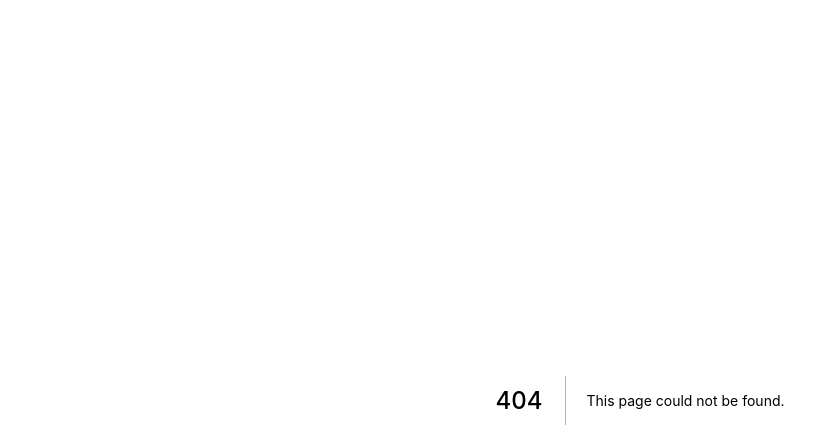
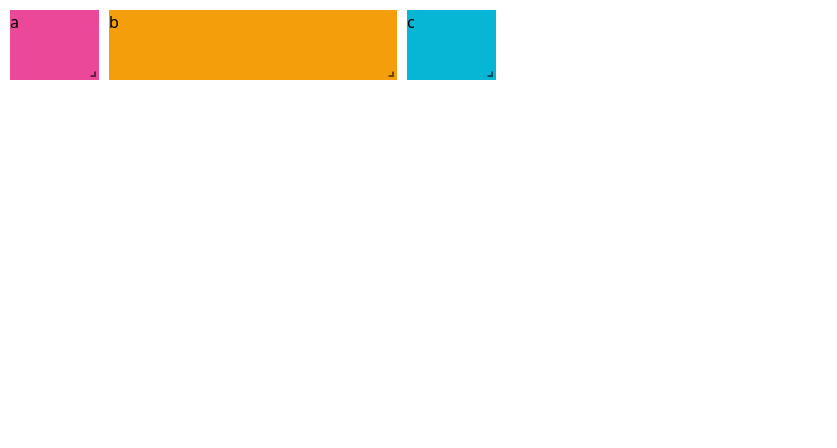
Before and after one commit to rittaschool/ritta-next, a Next.js app: page /home in a window 1280 px wide. Before the commit this address had no page. Shown: the top 448 px of the page, without its empty margins (0-837 px from the left). Built offline with nearby package versions, Linux system fonts and the light colour scheme.

Commit message:
feat(layout): add package for modular layout

```diff
--- a/package.json
+++ b/package.json
@@ -19,12 +19,14 @@
     "react": "^17.0.2",
     "react-dom": "^17.0.2",
     "react-feather": "^2.0.9",
+    "react-grid-layout": "^1.3.3",
     "react-icons": "^4.3.1",
     "tailwindcss": "^3.0.15"
   },
   "devDependencies": {
     "@types/node": "16.11.11",
     "@types/react": "17.0.37",
+    "@types/react-grid-layout": "^1.3.1",
     "eslint": "^8.6.0",
     "eslint-config-next": "^12.0.8",
     "typescript": "^4.5.4"
--- a/pages/_app.tsx
+++ b/pages/_app.tsx
@@ -1,4 +1,6 @@
 import type { AppProps } from 'next/app';
+import 'react-grid-layout/css/styles.css'; // Needed for react-grid-layout to work
+import 'react-resizable/css/styles.css'; // Needed for react-grid-layout to work
 import '../styles/styles.css';
 
 function MyApp({ Component, pageProps }: AppProps) {
--- /dev/null
+++ b/pages/home.tsx
@@ -0,0 +1,33 @@
+import React from 'react';
+import GridLayout, { Layout } from 'react-grid-layout';
+
+const Home = () => {
+  const [layout, setLayout] = React.useState<Layout[]>([
+    { i: 'a', x: 0, y: 0, w: 1, h: 2 },
+    { i: 'b', x: 1, y: 0, w: 3, h: 2, minW: 2, maxW: 4 },
+    { i: 'c', x: 4, y: 0, w: 1, h: 2 },
+  ]);
+
+  return (
+    <GridLayout
+      className="layout"
+      layout={layout}
+      onLayoutChange={(layout) => setLayout(layout)}
+      cols={12}
+      rowHeight={30}
+      width={1200}
+    >
+      <div key="a" className="bg-pink-500">
+        a
+      </div>
+      <div key="b" className="bg-amber-500">
+        b
+      </div>
+      <div key="c" className="bg-cyan-500">
+        c
+      </div>
+    </GridLayout>
+  );
+};
+
+export default Home;
--- a/pages/index.tsx
+++ b/pages/index.tsx
@@ -1,7 +1,13 @@
 import type { NextPage } from 'next';
+import Link from 'next/link';
 
 const Home: NextPage = () => {
-  return <>/login</>;
+  return (
+    <>
+      <Link href="/login">/login</Link>
+      <Link href="/home">/home</Link>
+    </>
+  );
 };
 
 export default Home;
```
Also changed, not shown: 1 other file (tests, documents, lock files or other folders).
